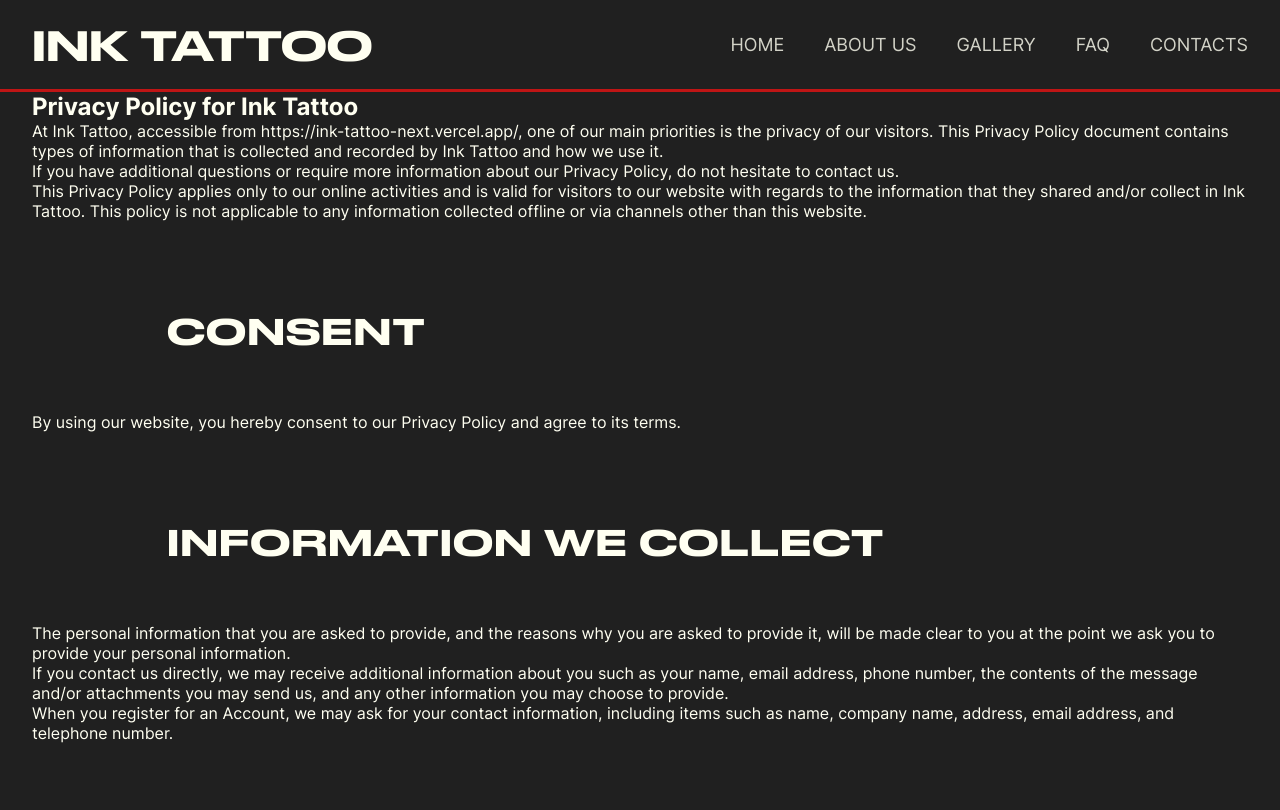
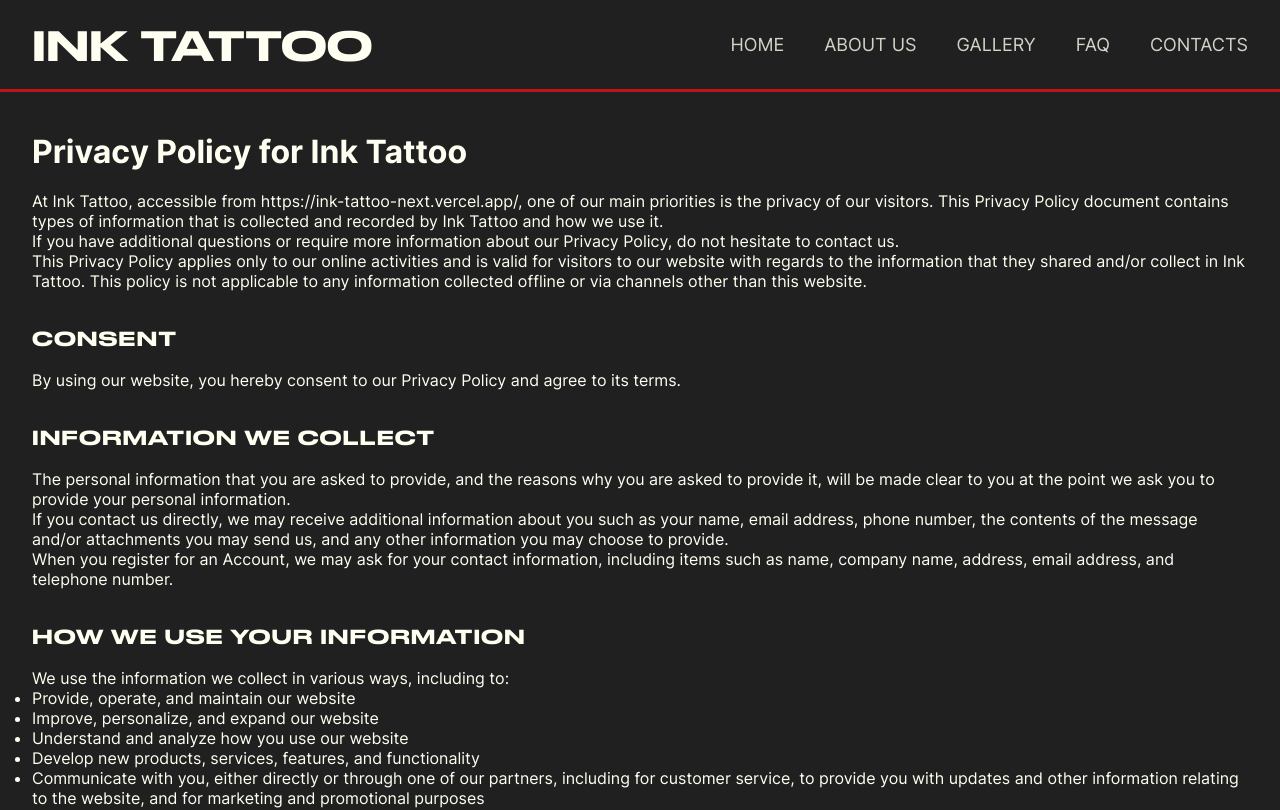
Before and after one commit to GenaPlem/ink_tattoo_next, a Next.js app: page /privacy_policy in a window 1280 px wide. Shown: the top 810 px of the page. Built offline with nearby package versions, Linux system fonts and the light colour scheme.

Commit message:
Add styles for privacy policy

```diff
--- a/app/globals.css
+++ b/app/globals.css
@@ -83,6 +83,22 @@
   display: none;
 }
 
+/* Privacy page */
+.privacy {
+  padding: 80px 0 40px;
+}
+
+.privacy__title {
+  font-size: 1.5rem;
+  margin: 20px 0;
+}
+
+.privacy h2 {
+  font-size: 1rem;
+  padding: 35px 0 20px;
+}
+
+
 
 @media screen and (min-width: 768px) {
   html {
@@ -98,6 +114,19 @@
       text-align: start;
       padding: 88px 0 60px;
   }
+
+  /* Privacy page */
+  .privacy {
+    padding: 100px 0 40px;
+  }
+
+  .privacy__title {
+    font-size: 2rem;
+  }
+
+  .privacy h2 {
+    font-size: 1.2rem;
+  }
 }
 
 @media screen and (min-width: 1024px) {
@@ -112,4 +141,13 @@
   h2 {
       margin-left: 135px;
   }
+
+  /* Privacy page */
+  .privacy {
+    padding: 20px 0 40px;
+  }
+
+  .privacy h2 {
+    margin-left: 0;
+  }
 }
```
